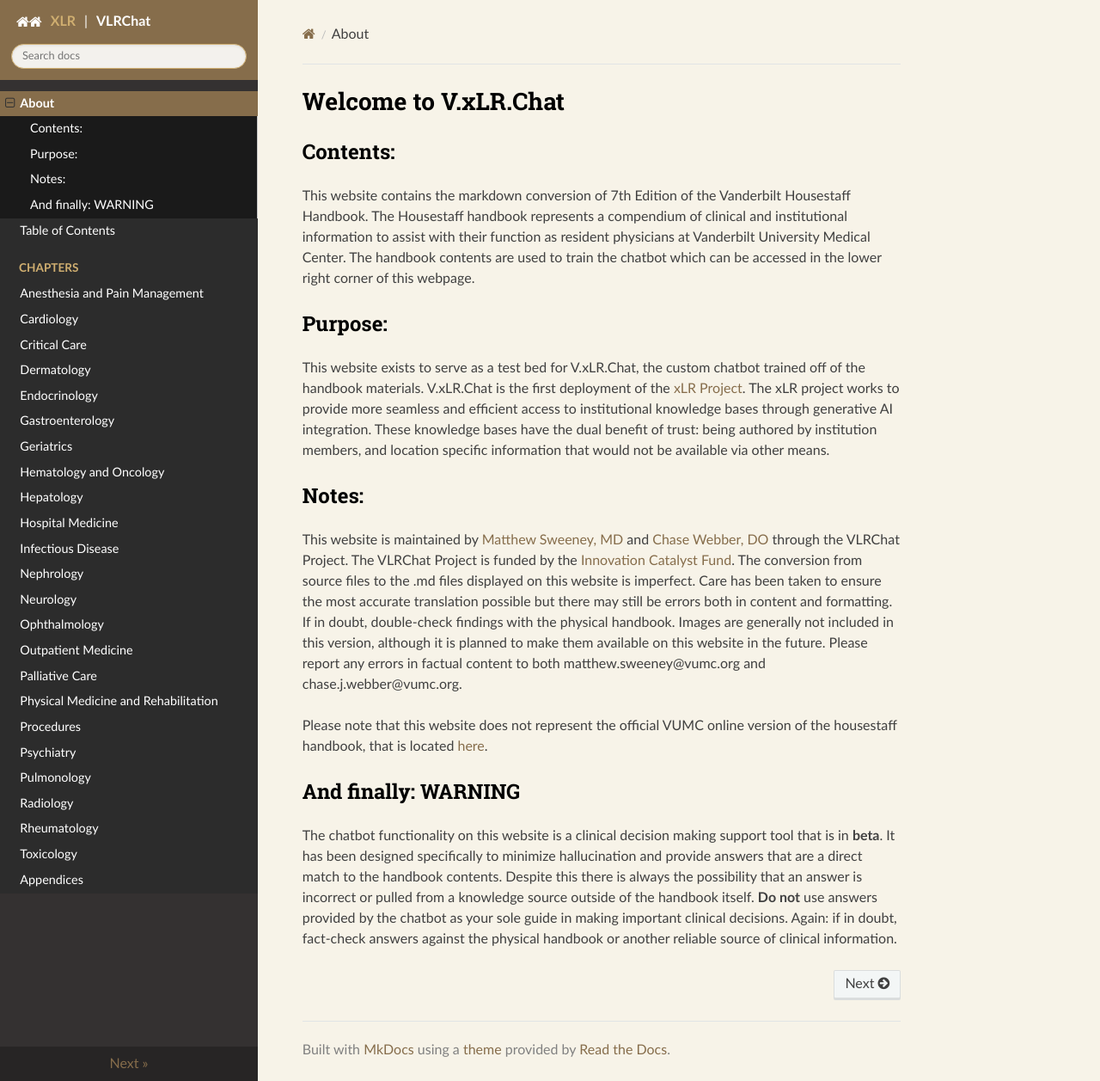
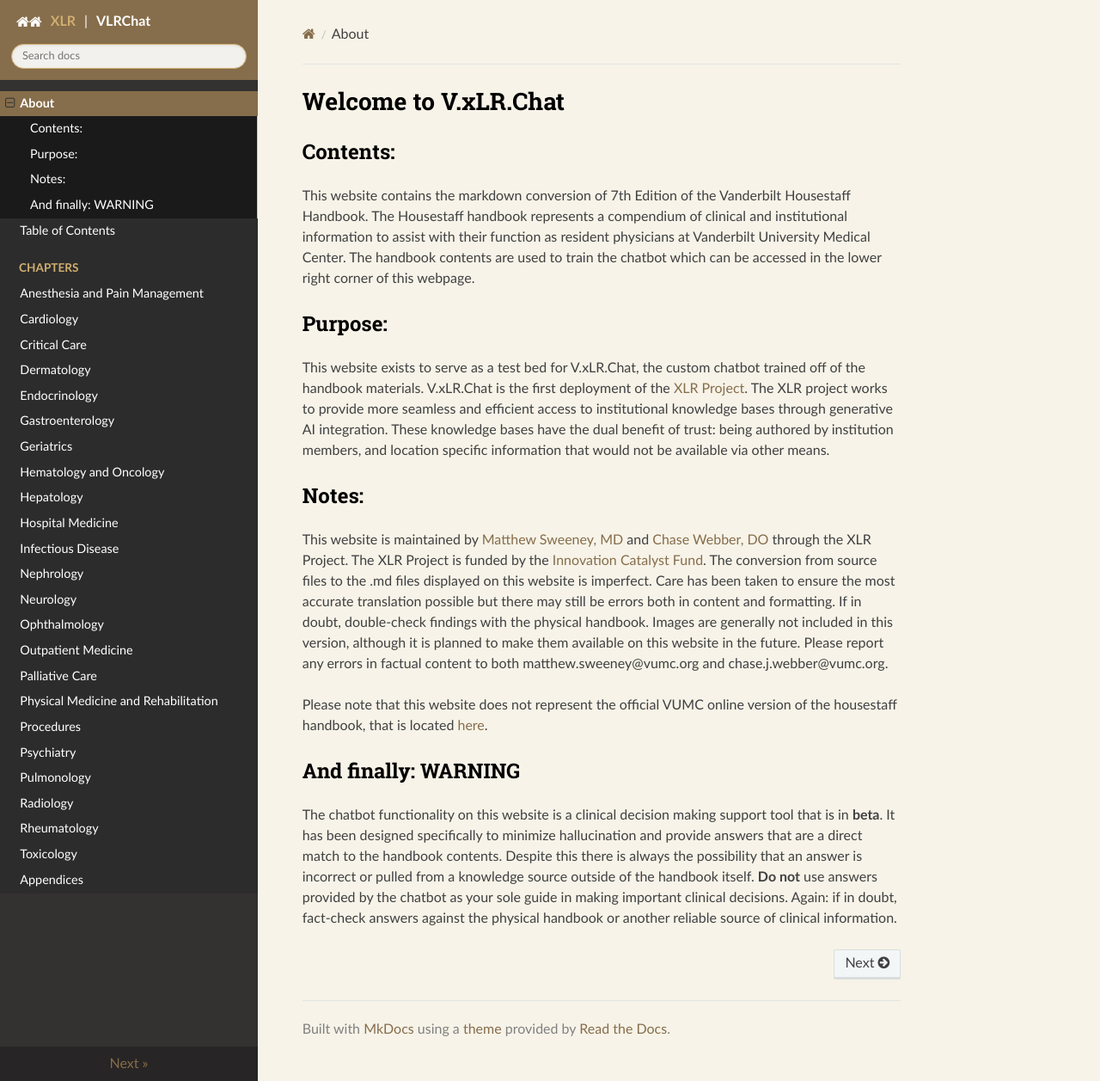
Before and after one commit to everyone6/VLRChat, an MkDocs documentation site: the page built from docs/index.md, in a window 1280 px wide. Shown: the whole page at 86% size. Built offline with MkDocs 1.6.1, drawn with Linux system fonts in a browser that asks for light colours; nearby versions of some CDN libraries; a script that is not in the unit is left out.

Commit message:
Update index.md

```diff
--- a/docs/index.md
+++ b/docs/index.md
@@ -6,11 +6,11 @@
 
 ## Purpose:
 
-This website exists to serve as a test bed for V.xLR.Chat, the custom chatbot trained off of the handbook materials. V.xLR.Chat is the first deployment of the [xLR Project](https://xlr.chat). The xLR project works to provide more seamless and efficient access to institutional knowledge bases through generative AI integration. These knowledge bases have the dual benefit of trust: being authored by institution members, and location specific information that would not be available via other means.
+This website exists to serve as a test bed for V.xLR.Chat, the custom chatbot trained off of the handbook materials. V.xLR.Chat is the first deployment of the [XLR Project](https://xlr.chat). The XLR project works to provide more seamless and efficient access to institutional knowledge bases through generative AI integration. These knowledge bases have the dual benefit of trust: being authored by institution members, and location specific information that would not be available via other means.
 
 ## Notes:
 
-This website is maintained by [Matthew Sweeney, MD](https://medicine.vumc.org/department-directory/Matthew-Sweeney) and [Chase Webber, DO](https://medicine.vumc.org/department-directory/Chase-Webber) through the VLRChat Project. The VLRChat Project is funded by the [Innovation Catalyst Fund](https://cttc.co/inventors/innovation-catalyst-fund). The conversion from source files to the .md files displayed on this website is imperfect. Care has been taken to ensure the most accurate translation possible but there may still be errors both in content and formatting. If in doubt, double-check findings with the physical handbook. Images are generally not included in this version, although it is planned to make them available on this website in the future. Please report any errors in factual content to both matthew.sweeney@vumc.org and chase.j.webber@vumc.org.
+This website is maintained by [Matthew Sweeney, MD](https://medicine.vumc.org/department-directory/Matthew-Sweeney) and [Chase Webber, DO](https://medicine.vumc.org/department-directory/Chase-Webber) through the XLR Project. The XLR Project is funded by the [Innovation Catalyst Fund](https://cttc.co/inventors/innovation-catalyst-fund). The conversion from source files to the .md files displayed on this website is imperfect. Care has been taken to ensure the most accurate translation possible but there may still be errors both in content and formatting. If in doubt, double-check findings with the physical handbook. Images are generally not included in this version, although it is planned to make them available on this website in the future. Please report any errors in factual content to both matthew.sweeney@vumc.org and chase.j.webber@vumc.org.
 
 Please note that this website does not represent the official VUMC online version of the housestaff handbook, that is located [here](https://vimbook.vumc.org).
 
```
